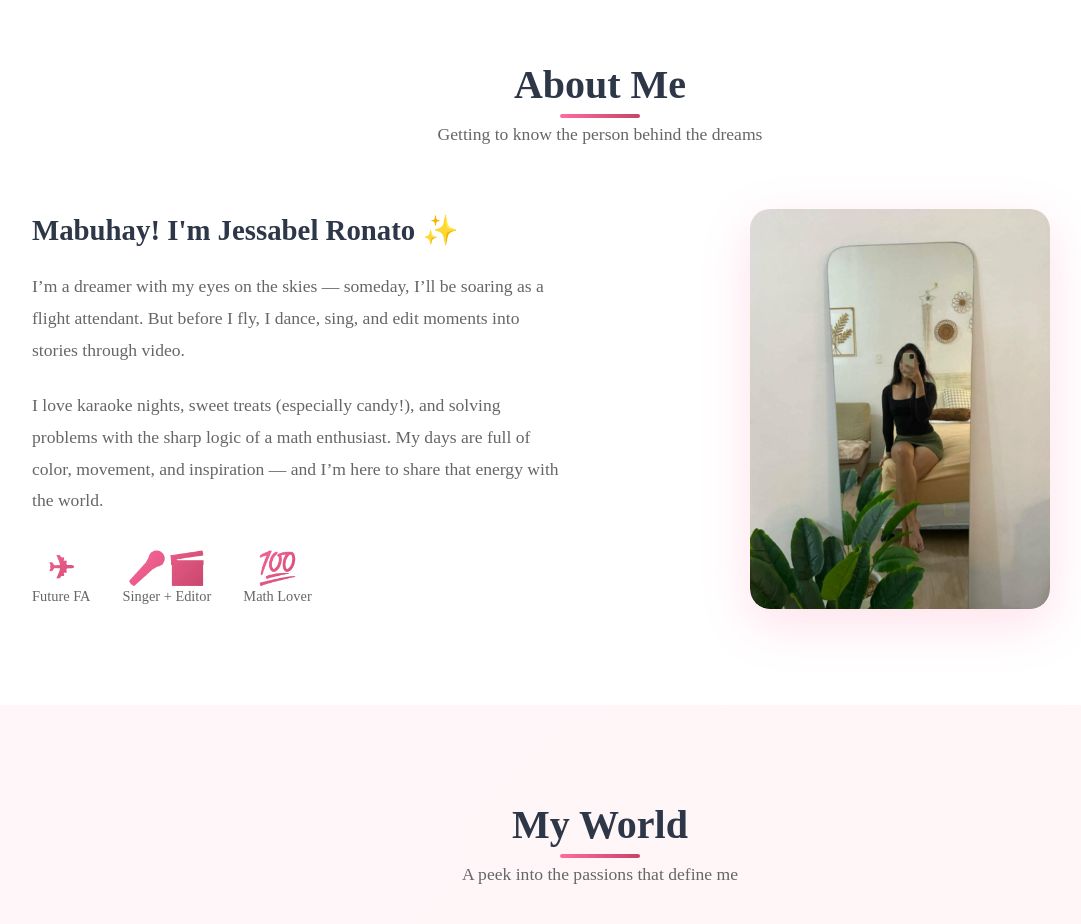
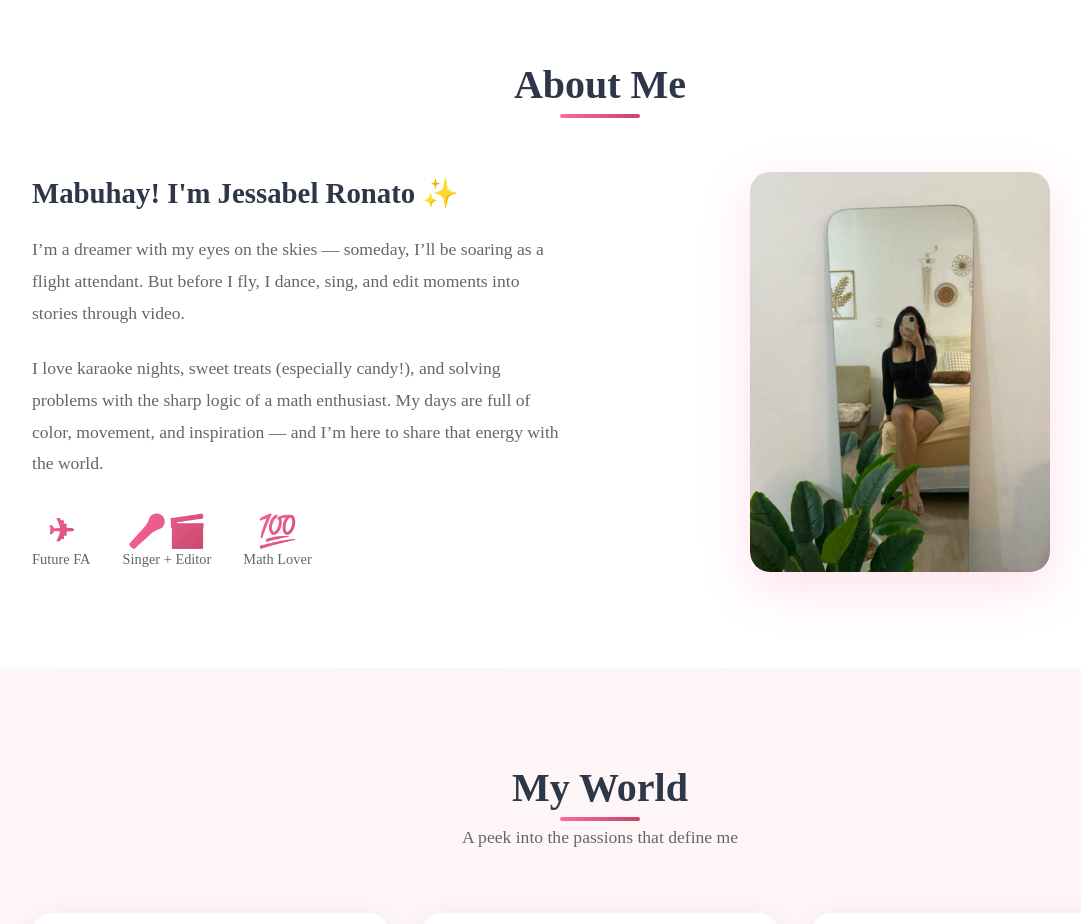
Before and after one commit to ronaldllamo26/Sireynaaa, a plain HTML site: page index.html in a window 1280 px wide. Shown: the part 1060-1984 px from the top of the page, without its empty margins (40-1121 px from the left). Drawn offline with Linux system fonts and the light colour scheme.

Commit message:
Update index.html

```diff
--- a/index.html
+++ b/index.html
@@ -89,7 +89,7 @@
     <div class="container">
         <div class="section-header">
             <h2 class="section-title">About Me</h2>
-            <p class="section-subtitle">Getting to know the person behind the dreams</p>
+            <p class="section-subtitle"></p>
         </div>
         <div class="about-content">
             <div class="about-text">
```
